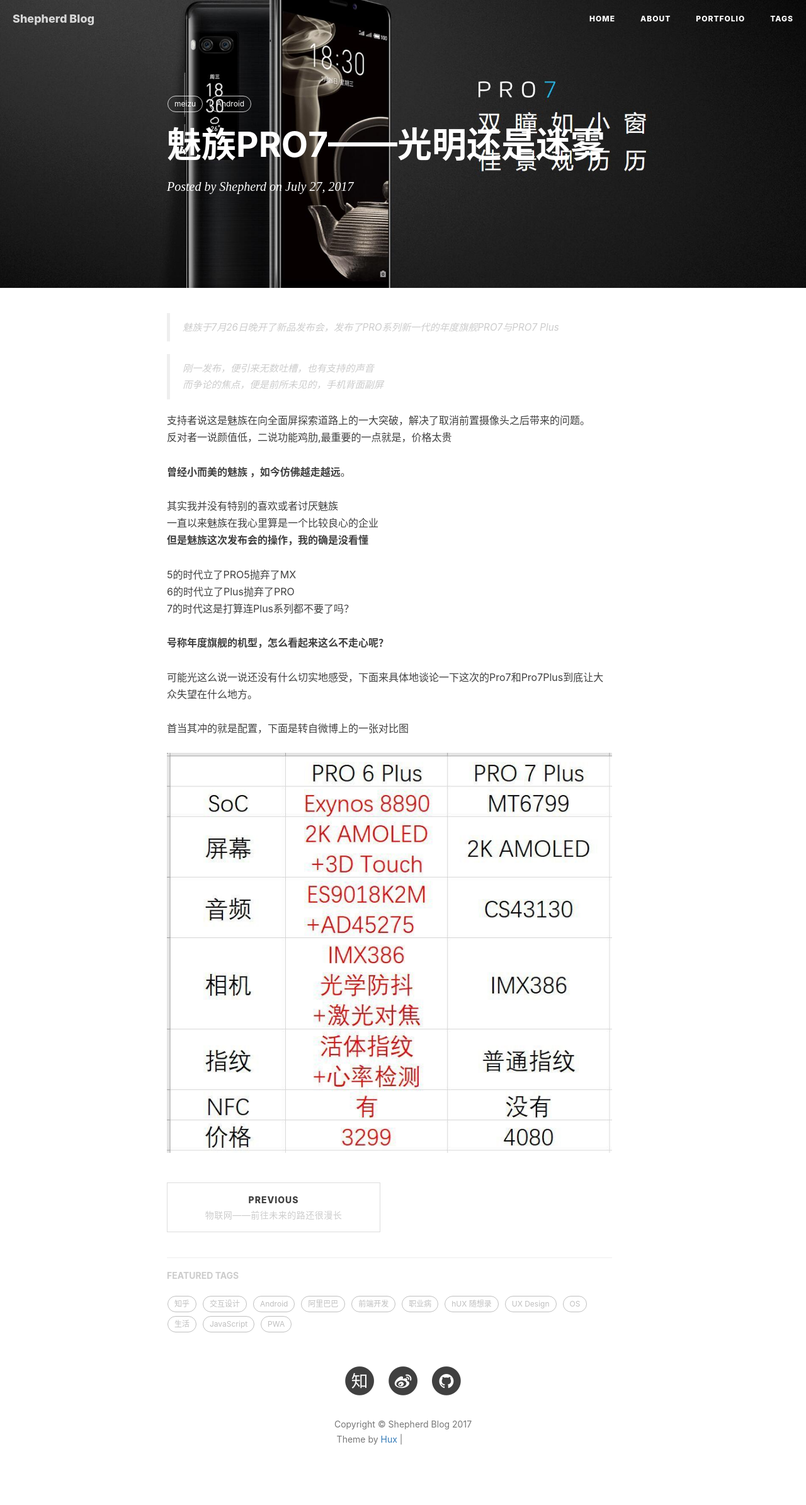
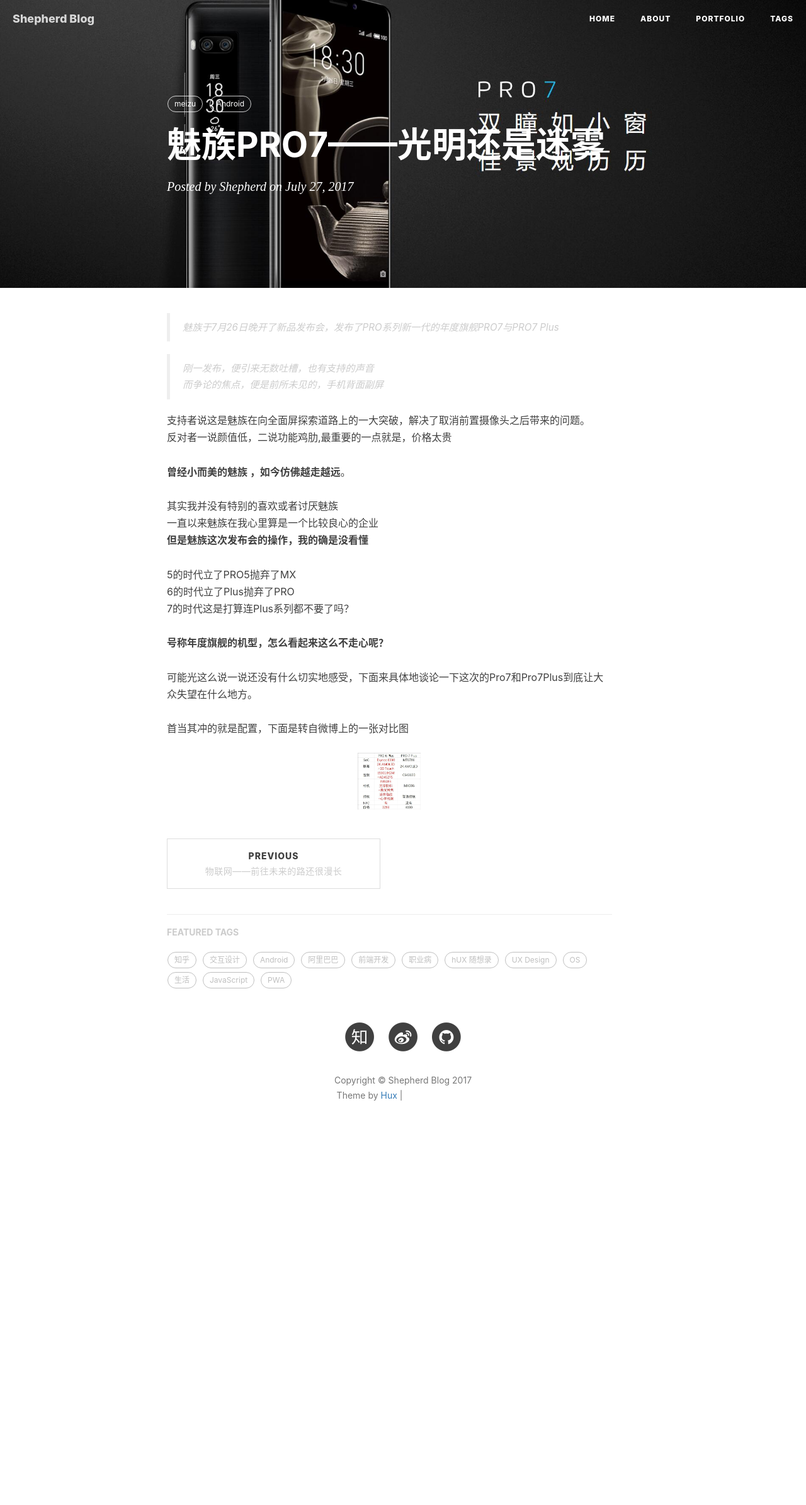
Before and after one commit to distan/distan.github.io, a Jekyll site: the page built from _posts/2017-07-27-meizuPro7.markdown, in a window 1280 px wide. Shown: the whole page at 63% size. Built offline with Jekyll 4.4.1, drawn with Linux system fonts in a browser that asks for light colours; nearby versions of some CDN libraries; comment, search, counter and statistics services are not loaded; after the commit the page ends 1843 px from its top, so only the background shows below that; grey boxes are pictures that could not be loaded.

Commit message:
distan.github.io

```diff
--- a/_posts/2017-07-27-meizuPro7.markdown
+++ b/_posts/2017-07-27-meizuPro7.markdown
@@ -32,5 +32,5 @@
 	<br>可能光这么说一说还没有什么切实地感受，下面来具体地谈论一下这次的Pro7和Pro7Plus到底让大众失望在什么地方。
    <br>
    <br>首当其冲的就是配置，下面是转自微博上的一张对比图
-   <br><img src = "/img/in-post/post-meizu-pro7/post-pro7-pro6.jpg">
+   <br><img src = "/img/in-post/post-meizu-pro7/post-pro7-pro6.jpg" width = "100" height = "60">
 </div>
```
